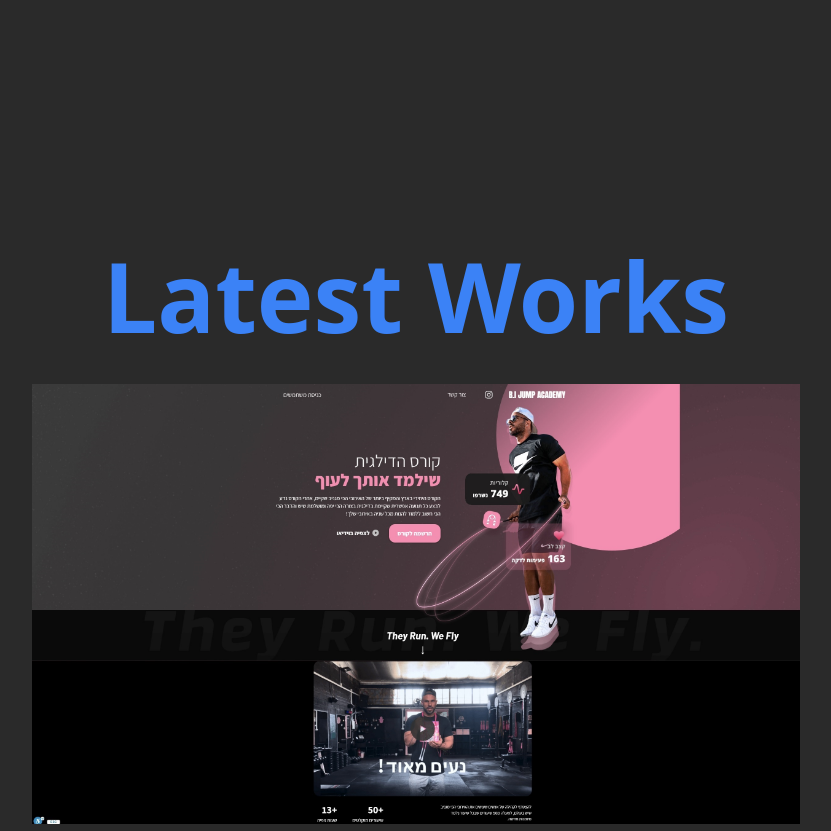
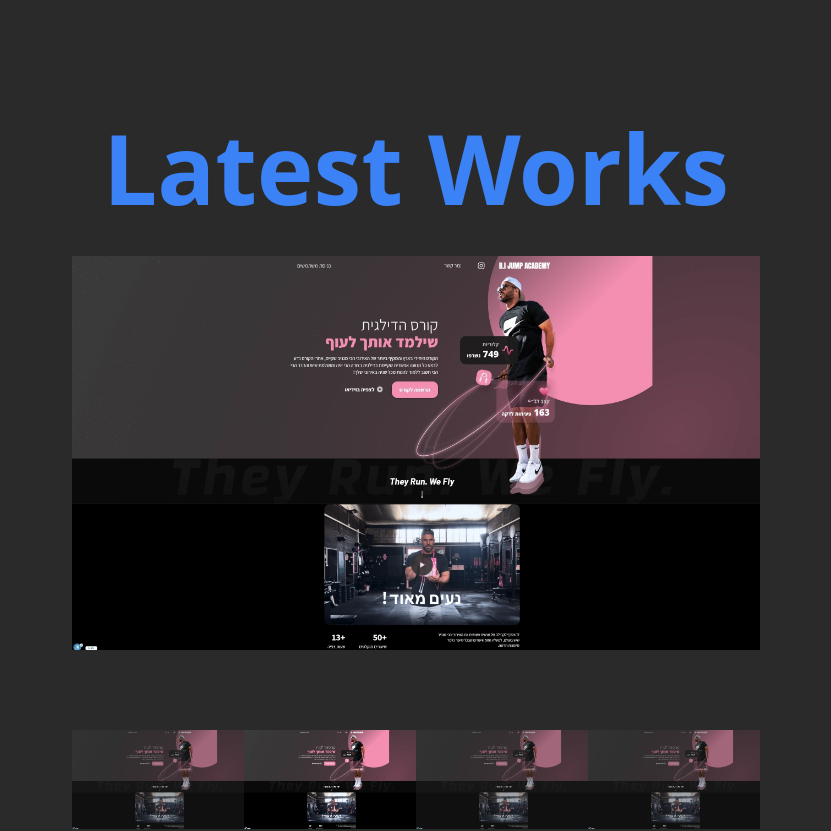
Before and after one commit to dolev6780/MyPortfolio, a React (Create React App) app in the folder client/: page / in a window 1280 px wide. Shown: the part 1560-2391 px from the top of the page, without its empty margins (224-1055 px from the left). Built offline with nearby package versions, Linux system fonts and the light colour scheme.

Commit message:
update v1.7

```diff
--- a/client/src/pages/home/sections/Sec2.jsx
+++ b/client/src/pages/home/sections/Sec2.jsx
@@ -1,6 +1,6 @@
-import React, { useEffect, useRef, useState } from "react";
+import React from "react";
 import { useScreensize } from "../../../hooks/useScreenSize";
-import { motion, useAnimation, useInView } from "framer-motion";
+import { motion} from "framer-motion";
 import js from "../../../assets/logos/js.png";
 import java from "../../../assets/logos/java.png";
 import dart from "../../../assets/logos/dart.png";
--- a/client/src/pages/home/sections/Sec3.jsx
+++ b/client/src/pages/home/sections/Sec3.jsx
@@ -1,7 +1,7 @@
 import React, { useState, useRef, useEffect } from "react";
 import bijumpacademy from "../../../assets/bijumpacademy.jpg";
-import pic from "../../../assets/logos/js.png";
 import { motion, AnimatePresence, useAnimation } from "framer-motion";
+import { useScreensize } from "../../../hooks/useScreenSize";
 const projects = [
   {
     Pname: "BI JUMP ACADEMY",
@@ -37,32 +37,31 @@ const slideVariant = {
   },
 };
 const hoverVariant = {
-  initial:{opacity:0},
-  animate:{opacity:1,transition:{duration:0.6}},
+  initial: { opacity: 0 },
+  animate: { opacity: 1, transition: { duration: 0.6 } },
   exit: {
     opacity: 0,
     transition: {
       duration: 0.6,
-      delay:0.6
+      delay: 0.6,
     },
   },
-}
+};
 const delay = 5000;
 export default function Sec3() {
   const [index, setIndex] = useState(0);
   const [hoverShadow, setHoverShadow] = useState(true);
   const timeoutRef = useRef(null);
   const controls = useAnimation();
+  const { screenSize } = useScreensize();
   function resetTimeout() {
     if (timeoutRef.current) {
       clearTimeout(timeoutRef.current);
     }
   }
 
-
   useEffect(() => {
-    if(!hoverShadow)
-    controls.start("animate");
+    if (!hoverShadow) controls.start("animate");
     else {
       controls.start("initial");
     }
@@ -78,27 +77,30 @@ export default function Sec3() {
     return () => {
       resetTimeout();
     };
-  }, [index,hoverShadow]);
+  }, [index, hoverShadow, controls]);
 
   return (
     <AnimatePresence>
       <div className="xl:h-[120vh] h-screen w-full">
         <h1
-        className="text-4xl text-blue-500 font-bold mt-32
+          className="text-4xl text-blue-500 font-bold
       md:text-6xl
       lg:text-8xl
       "
         >
           Latest Works
         </h1>
-      <div className="w-[60%] overflow-hidden m-auto mt-10">
-
+        {screenSize.dynamicWidth > 700 ? (
+          <div
+            className="w-full p-10 overflow-hidden m-auto
+      xl:w-[60%]
+      "
+          >
             <motion.div
               key={index}
               variants={slideVariant}
               initial="initial"
               animate="animate"
-
               onHoverStart={() => {
                 setHoverShadow(false);
               }}
@@ -116,25 +118,23 @@ export default function Sec3() {
                 variants={hoverVariant}
                 initial="initial"
                 animate={controls}
-          className="absolute z-10">
+                className="absolute z-10"
+              >
                 <h1 className="font-bold text-2xl text-blue-500">
                   {projects[index].Pname}
                 </h1>
                 <p className="font-medium">{projects[index].Pdetails}</p>
 
                 <motion.button
-               whileHover={{scale:1.2}}
+                  whileHover={{ scale: 1.2 }}
                   className="bg-gradient-to-r from-blue-500 to-blue-400 font-medium text-white p-4 w-[90px] h-[90px] rounded-full relative top-5"
                 >
                   See Project
                 </motion.button>
-
               </motion.div>
-
 
               <img className="" src={projects[index].Pimg1} alt="" />
             </motion.div>
-
 
             <div className="mt-20 flex rounded-full cursor-pointer">
               {projects.map((project, idx) => (
@@ -150,61 +150,25 @@ export default function Sec3() {
               ))}
             </div>
           </div>
-      <div
-        className="mt-10
-      md:grid md:grid-flow-row md:grid-cols-2
-
-      "
-      >
-        {/* {projects.map((project, i) => {
+        ) : (
+          <div>
+            {projects.map((project, idx) => {
               return (
-            <div key={i} className="flex items-center justify-center bg-black m-auto mt-20 rounded
-            w-[350px] h-[300px]
-            lg:w-[450px] lg:h-[400px]
-            xl:w-[600px] xl:h-[550px] xl:ml-[20%]
-            2xl:w-[750px] 2xl:h-[700px] 2xl:ml-auto
-
-            ">
-              <img
-                className="absolute object-cover rounded
-                w-[350px] h-[300px]
-                lg:w-[450px] lg:h-[400px]
-                xl:w-[600px] xl:h-[550px]
-                2xl:w-[750px] 2xl:h-[700px]
-                "
-                src={project.Pimg1}
-                alt=""
-              />
-              <div className="bg-black absolute opacity-50 rounded
-              w-[350px] h-[300px]
-              lg:w-[450px] lg:h-[400px]
-              xl:w-[600px] xl:h-[550px]
-              2xl:w-[750px] 2xl:h-[700px]
-              "/>
-              <div className="absolute">
-                <h1 className="text-blue-500 font-bold
-                text-2xl
-                lg:text-3xl
-                xl:text-5xl
-                ">
+                <div key={idx} className="p-4 flex justify-center items-center">
+                  <div className="bg-black bg-opacity-50 p-2 absolute rounded">
+                      <h1 className="font-bold text-md text-blue-500">
                         {project.Pname}
                       </h1>
-                <p className="font-medium
-                text-lg
-                lg:text-xl
-                xl:text-2xl
-                ">
+                      <p className="font-medium text-sm">
                         {project.Pdetails}
                       </p>
-                <button className="mt-5 p-2 pl-4 pr-4 bg-gradient-to-r from-blue-500 to-blue-400 font-bold rounded-md
-        md:p-4 md:pl-6 md:pr-6 md:mt-10
-      ">See Project
-      </button>
                   </div>
+                  <img className="" src={project.Pimg1} alt="" />
                 </div>
               );
-        })} */}
+            })}
           </div>
+        )}
       </div>
     </AnimatePresence>
   );
```
Lines whose indentation alone changed are shown as unchanged.
